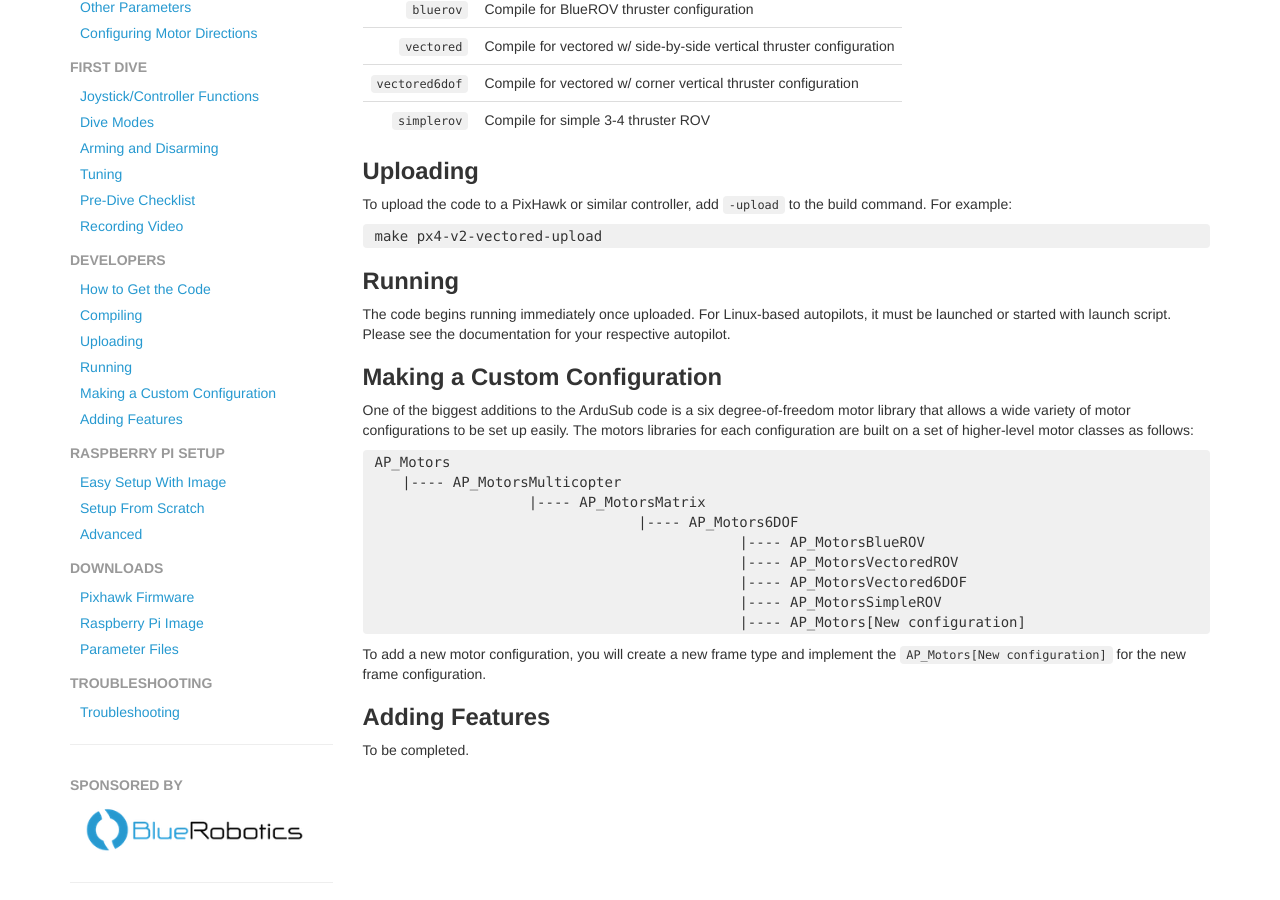
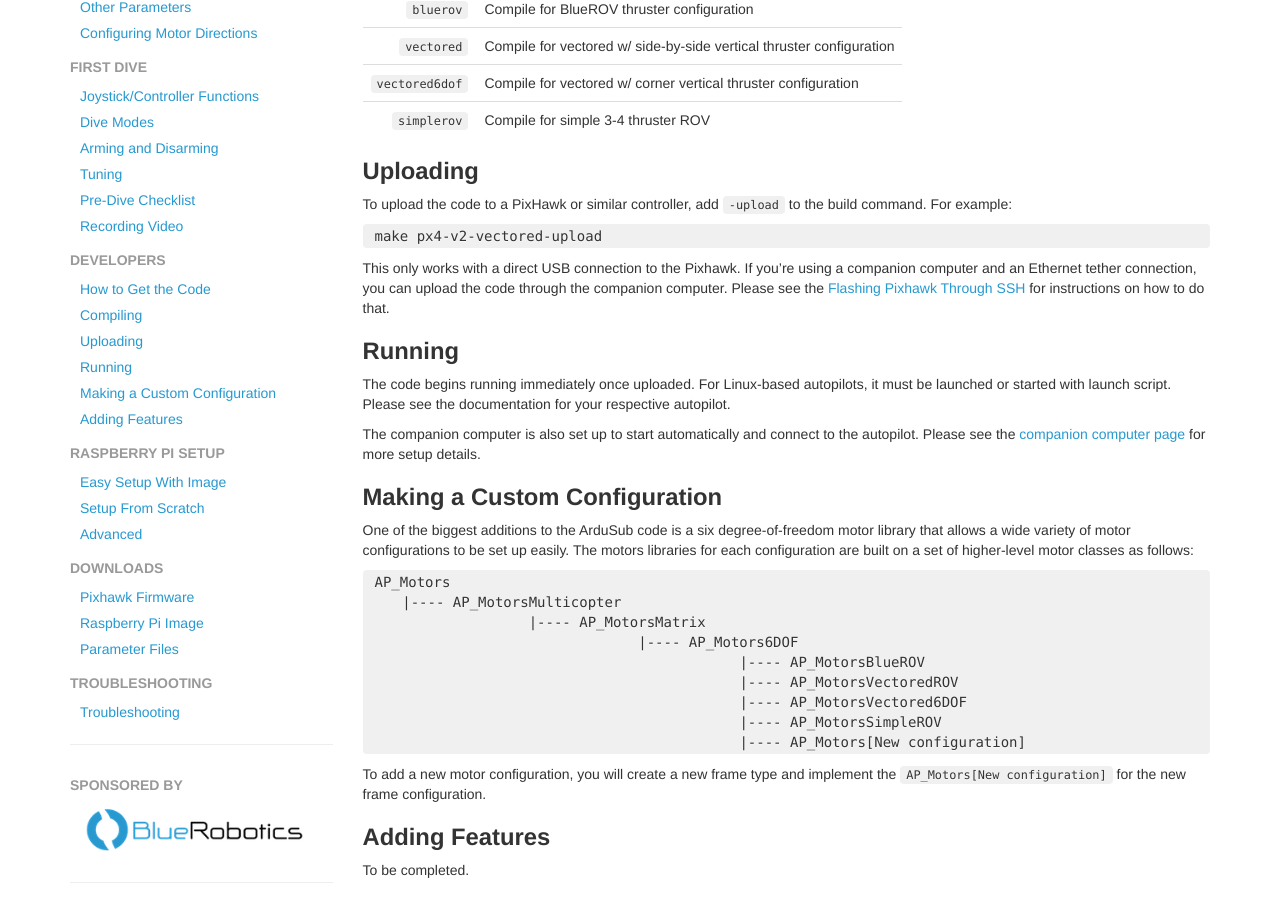
Before and after one commit to bluerobotics/retired-ardusub-docs, a Jekyll site: the page built from pages/developers.md, in a window 1280 px wide and 900 px high, scrolled down 617 px. Built offline with Jekyll 4.4.1, drawn with Linux system fonts in a browser that asks for light colours; nearby versions of some CDN libraries; some web fonts are replaced; comment, search, counter and statistics services are not loaded; grey boxes are pictures that could not be loaded.

Commit message:
Fix link.

```diff
--- a/_includes/header.html
+++ b/_includes/header.html
@@ -23,7 +23,7 @@
             <li><a href="/firmware/">Firmware Downloads</a></li>
             <li><a href="/firmware/">Raspberry Pi Image Download</a></li>
             <li><a href="/firmware/">Parameter Files</a></li>
-            <li><a href="http://qgroundcontrol.org/downloads">QGroundControl</a></li>
+            <li><a href="http://ardusub.com/initial-setup/#install-qgroundcontrol">QGroundControl</a></li>
           </ul>
         </li>
         <li class="dropdown">
--- a/pages/developers.md
+++ b/pages/developers.md
@@ -50,9 +50,13 @@ To upload the code to a PixHawk or similar controller, add `-upload` to the buil
 
 	make px4-v2-vectored-upload
 
+This only works with a direct USB connection to the Pixhawk. If you're using a companion computer and an Ethernet tether connection, you can upload the code through the companion computer. Please see the [Flashing Pixhawk Through SSH](/raspi-setup/#flashing-pixhawk-through-ssh) for instructions on how to do that.
+
 ## Running
 
 The code begins running immediately once uploaded. For Linux-based autopilots, it must be launched or started with launch script. Please see the documentation for your respective autopilot.
+
+The companion computer is also set up to start automatically and connect to the autopilot. Please see the [companion computer page](/raspi-setup/) for more setup details.
 
 ## Making a Custom Configuration
 
```
